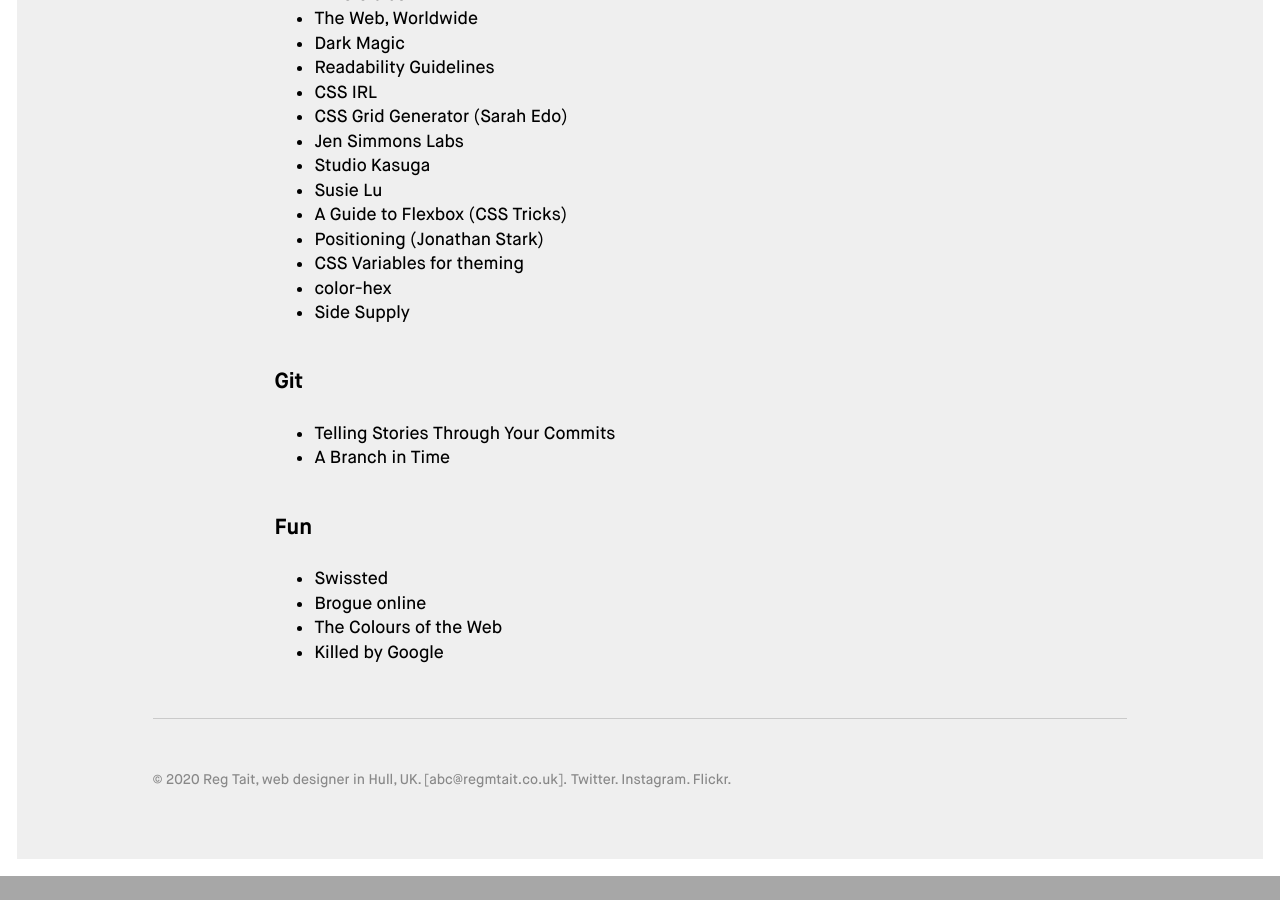
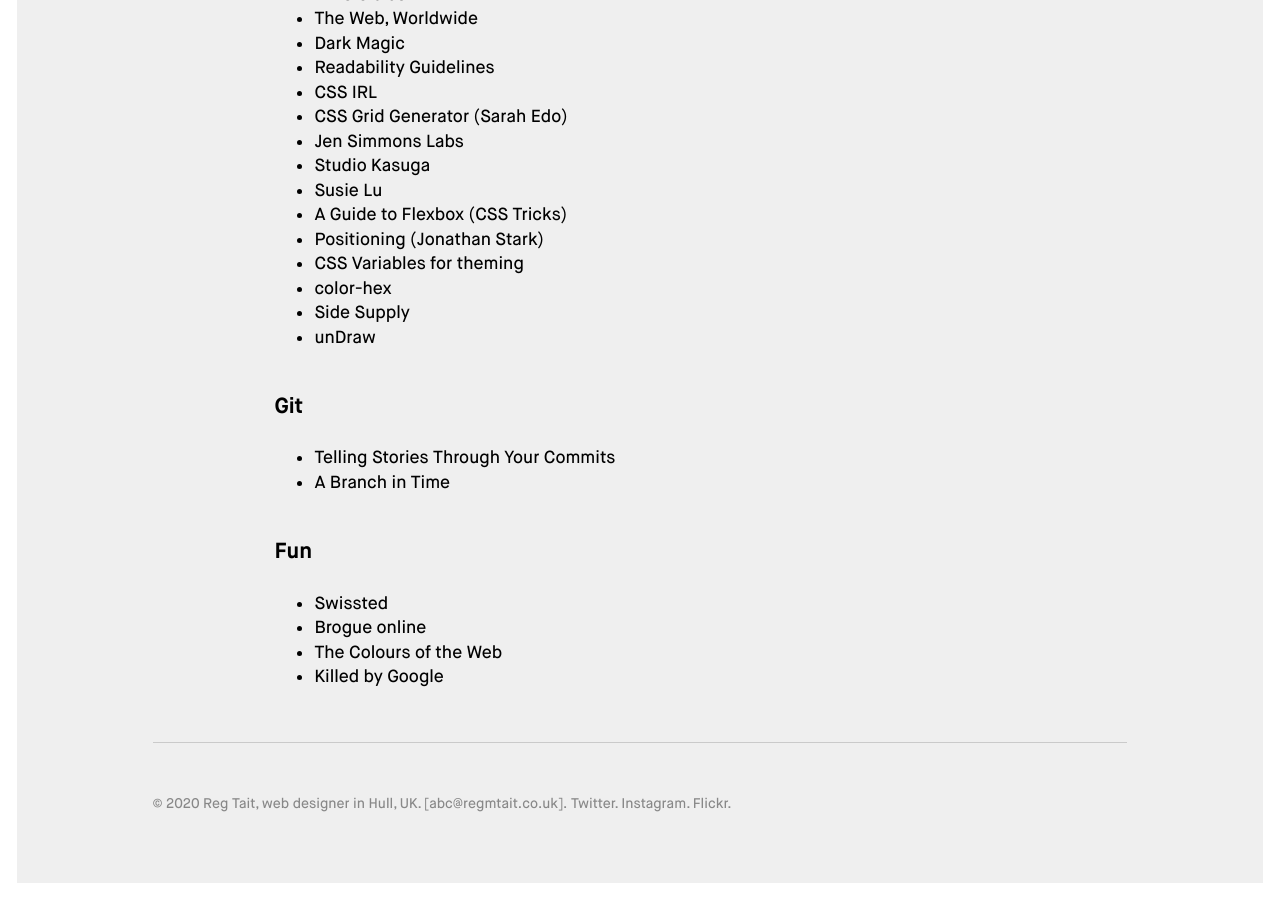
Before and after one commit to regmtait/regmtait.co.uk, a Jekyll site: the page built from links.md, in a window 1280 px wide and 900 px high, scrolled down 5288 px. Built offline with Jekyll 4.4.1, drawn with Linux system fonts in a browser that asks for light colours; before the commit the page ends 6164 px from its top, so only the background shows below that.

Commit message:
Ass undraw

```diff
--- a/links.md
+++ b/links.md
@@ -217,6 +217,7 @@
 * [CSS Variables for theming](https://codepen.io/ohansemmanuel/pen/xYKgwE)
 * [color-hex](https://www.color-hex.com/)
 * [Side Supply](https://sidesupply.com/our-mission)
+* [unDraw](https://undraw.co/)
 
 ## Git
 
```
